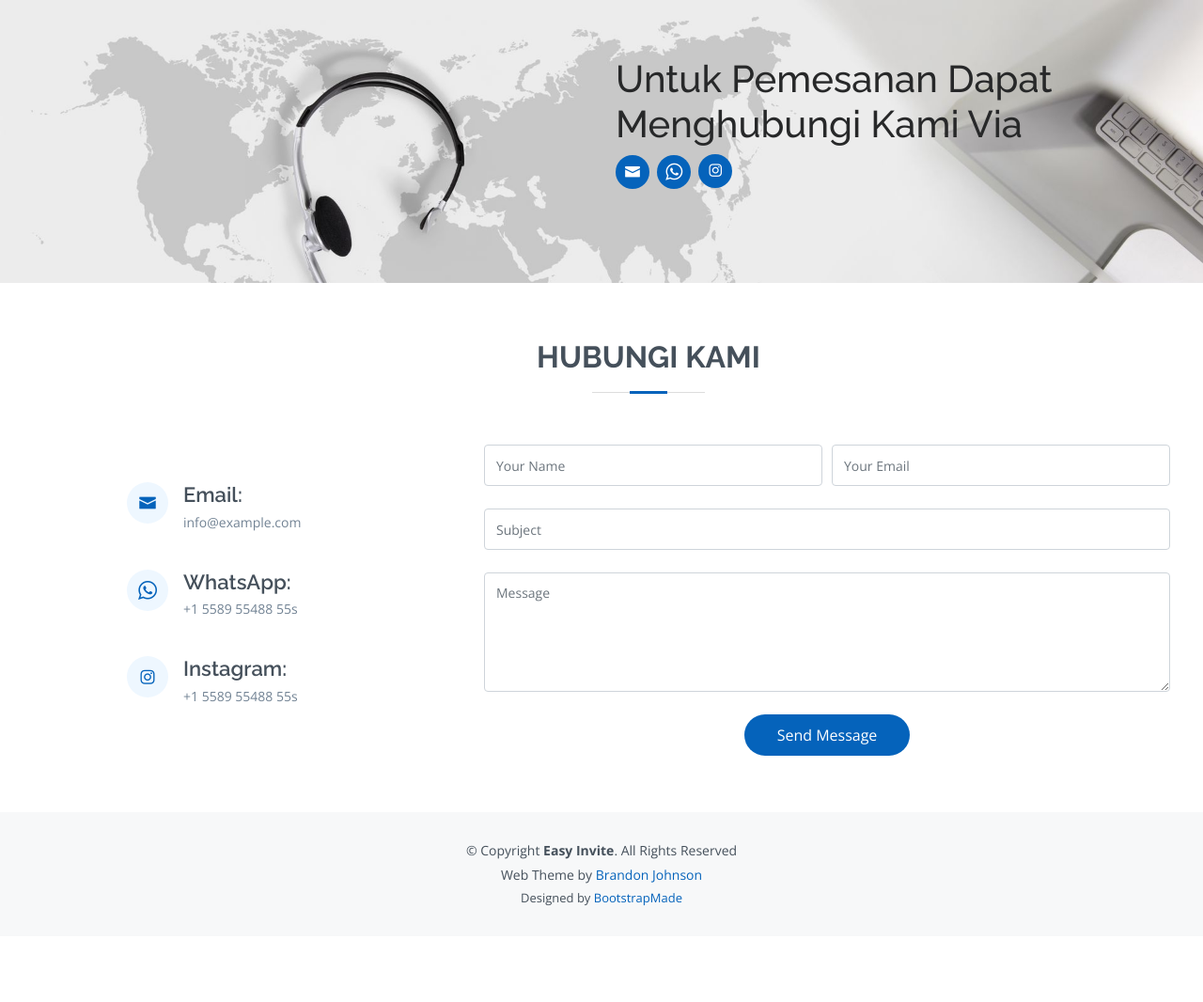
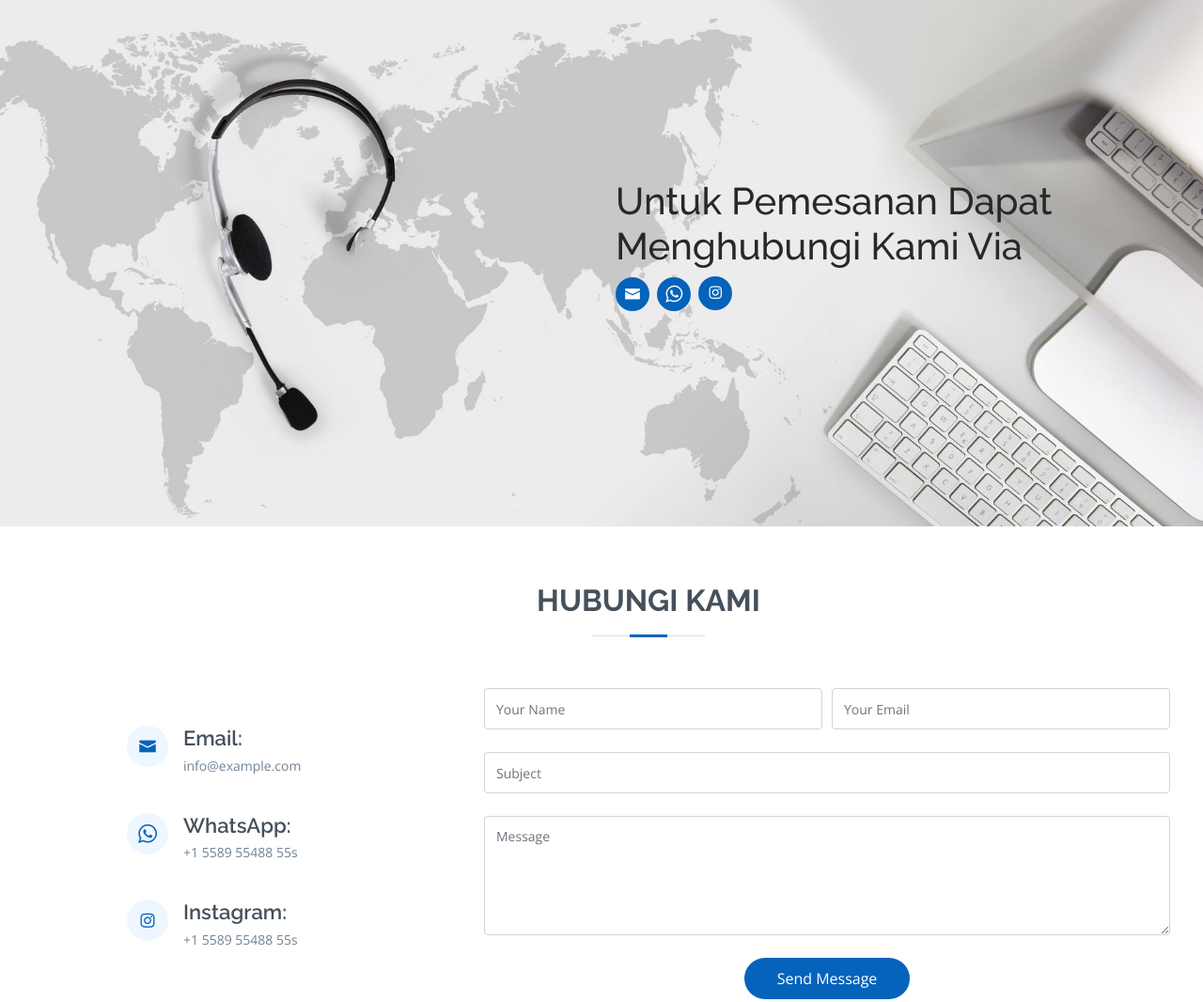
Before and after one commit to AndriSaputra220/Homepages, a plain HTML site: page Contact.html in a window 1280 px wide. Shown: the top 1066 px of the page at 94% size. Before the commit the page ends 996 px from the top, so only its background shows below. Drawn offline with nearby package versions, Linux system fonts and the light colour scheme.

Commit message:
rollback contact

```diff
--- a/assets/css/style.css
+++ b/assets/css/style.css
@@ -242,7 +242,7 @@ h1, h2, h3, h4, h5, h6 {
 }
 
 /*--------------------------------------------------------------
-# Hero Section
+# Section
 --------------------------------------------------------------*/
 #hero {
   width: 100%;
@@ -254,7 +254,7 @@ h1, h2, h3, h4, h5, h6 {
 
 #hero-contact {
   width: 100%;
-  height: 70%;
+  height: 70vh;
   background: url("../img/Contact-Us.jpg") top right no-repeat;
   background-size: cover;
   position: relative;
```
